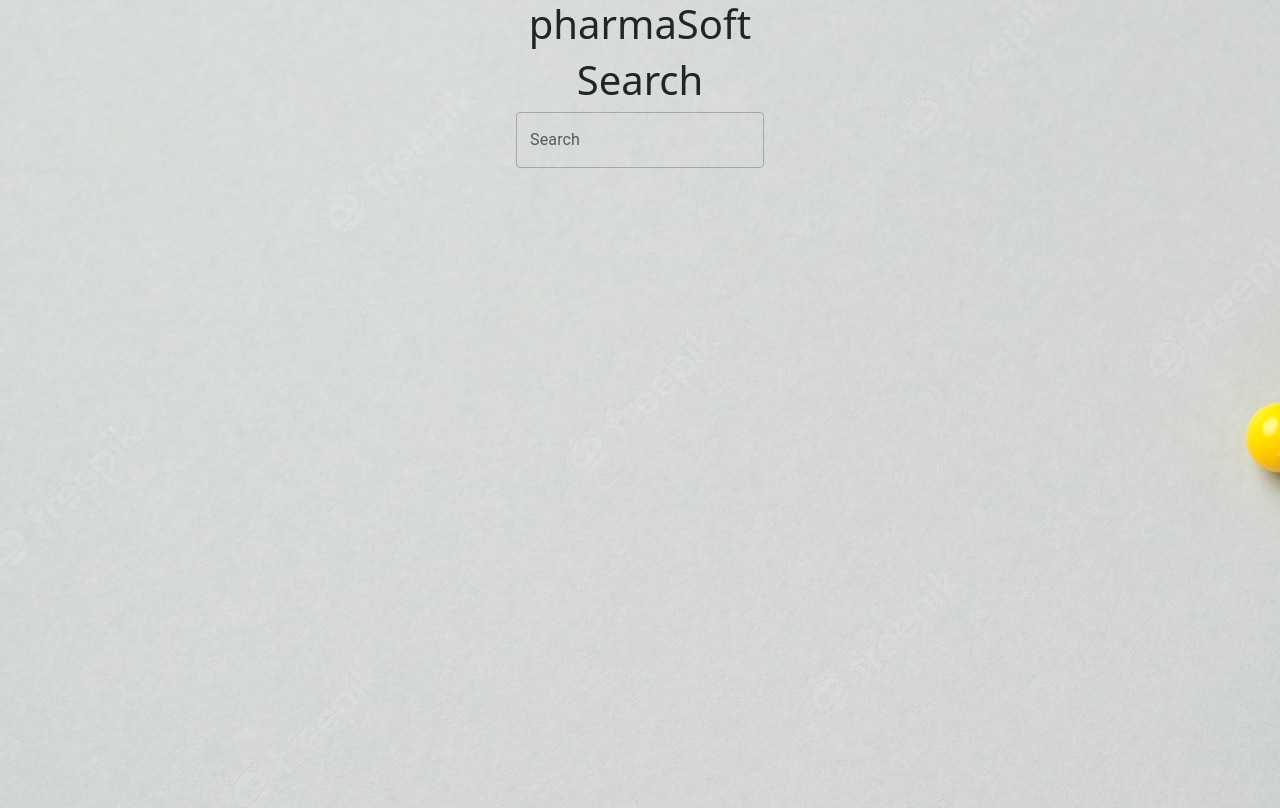
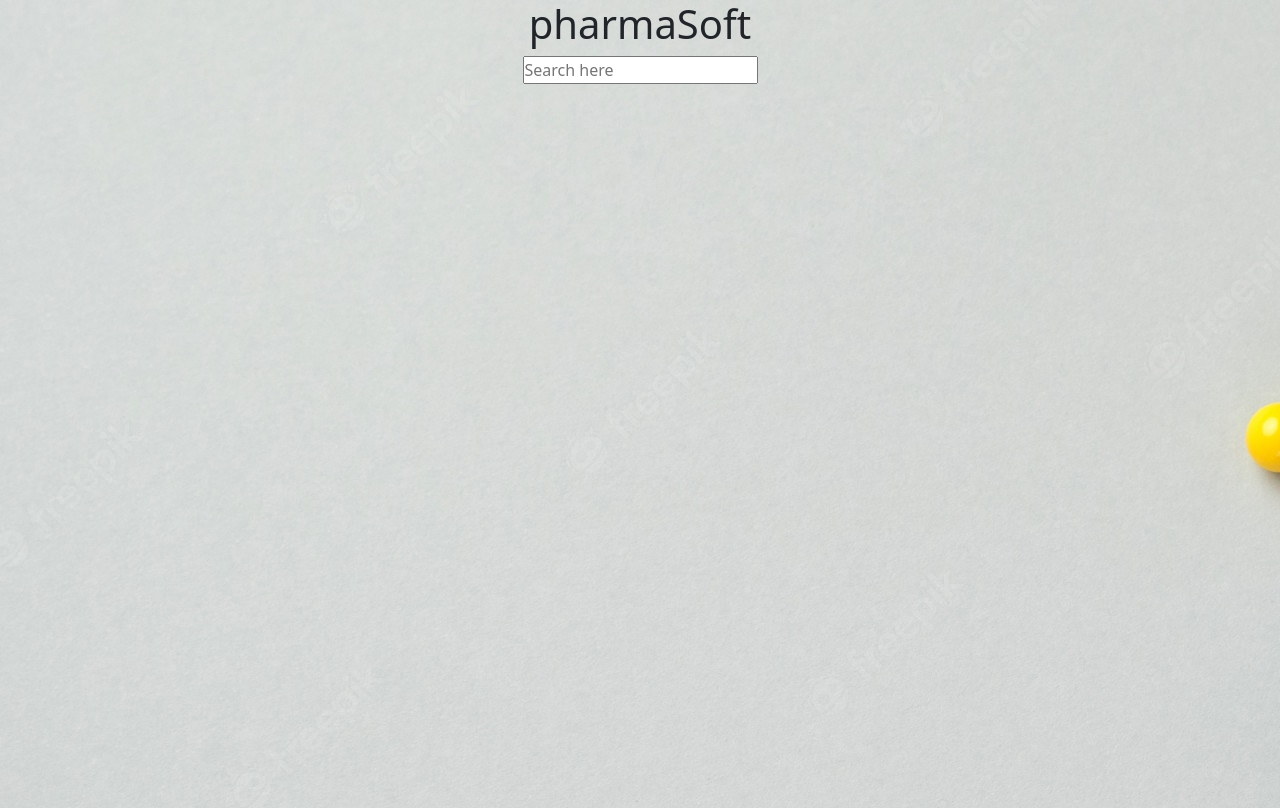
Before and after one commit to AyobamiMichael/pharmasoft-app, a React (Create React App) app: page / in a window 1280 px wide. Shown: the top 808 px of the page. Built offline with nearby package versions, Linux system fonts and the light colour scheme.

Commit message:
initial commit

```diff
--- a/src/landingpage/landingpage.css
+++ b/src/landingpage/landingpage.css
@@ -1,11 +1,8 @@
-.drugsearchbar{
+.searchbar{
 
     display: flex;
     height: 100vh;
     width: 100%;
-
-    flex-direction: column;
-    row-gap: 20px;
     position: absolute;
     right: 100px;
 
--- a/src/landingpage/landingpage.js
+++ b/src/landingpage/landingpage.js
@@ -4,18 +4,11 @@ import TextField from "@mui/material/TextField";
 const Searchdrugs =() => {
 
     return(
-       <div className='drugsearchbar'>
-           <h1>Search</h1>
-           <div className='searchbar'>
-            <TextField
-                id="outlined-basic"
-                variant="outlined"
-                label="Search"
+       <div className='searchbar'>
+        <input type='search'
+        placeholder='Search here'
 
-            />
-           </div>
-
-
+        />
        </div>
     );
 }
```
